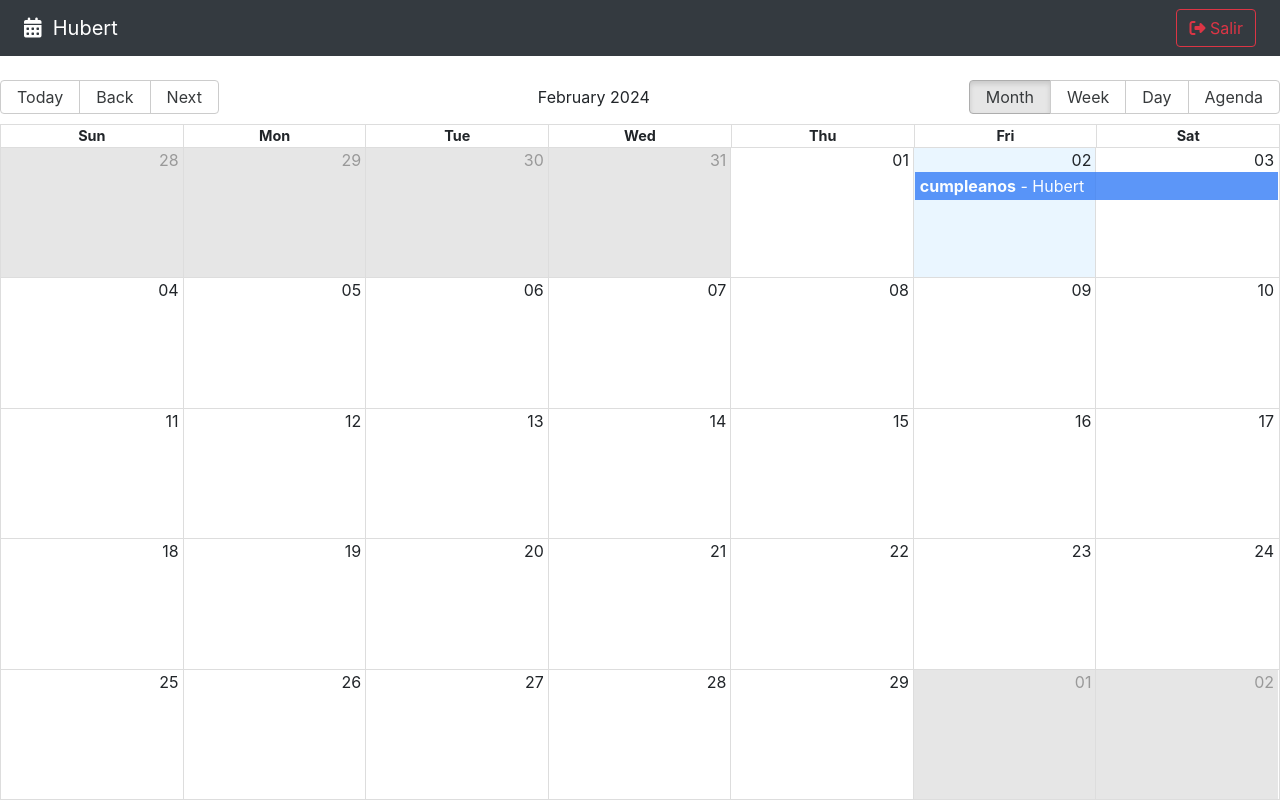
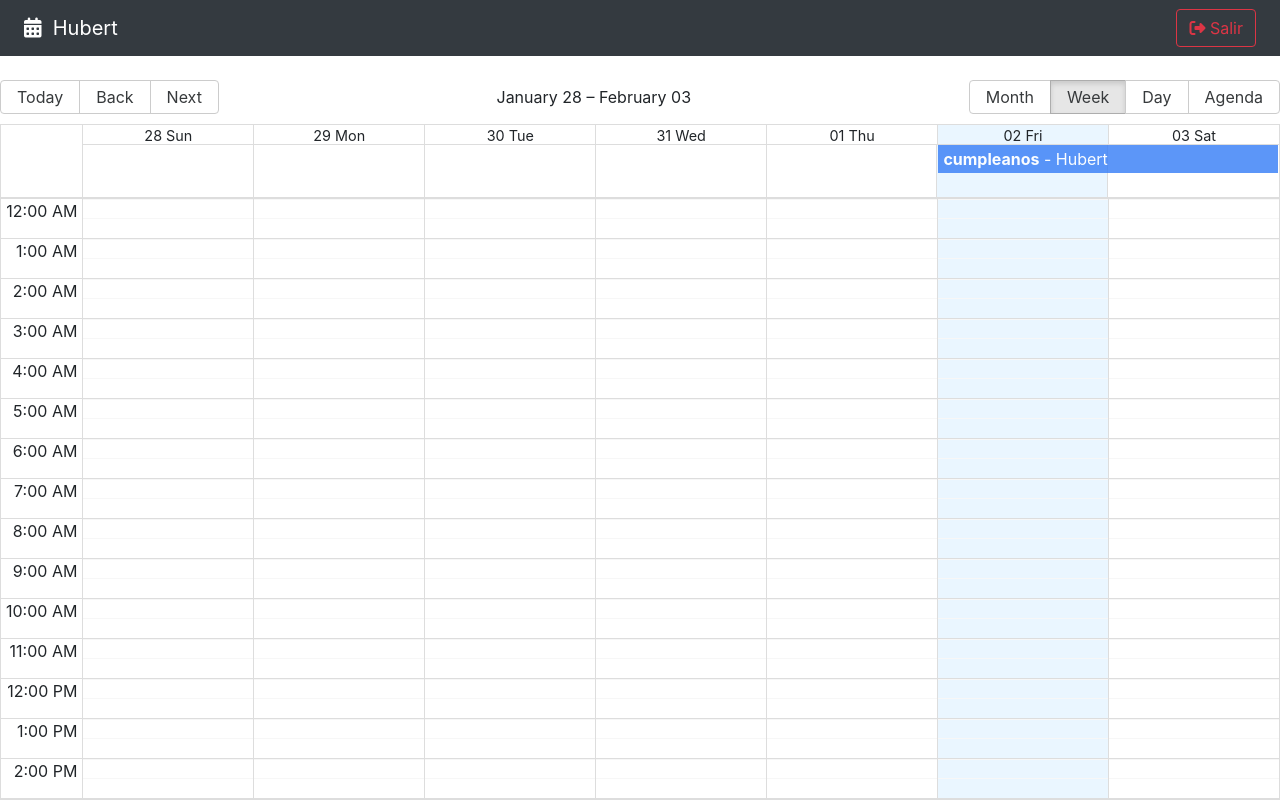
Before and after one commit to HubertRicardo/learn-react, a React (Vite) app in the folder calendar/: page /auth in a window 1280 px wide. Built offline with nearby package versions, Linux system fonts and the light colour scheme.

Commit message:
listener event calendar

```diff
--- a/calendar/src/calendar/pages/CalendarPage.jsx
+++ b/calendar/src/calendar/pages/CalendarPage.jsx
@@ -4,11 +4,12 @@
 import { addHours } from "date-fns";
 import { Navbar, CalendarEvent } from "../";
 import { localizer } from "../../helpers";
+import { useState } from "react";
 
 const events = [
   {
     title: "cumpleanos",
-    note: "Hay qye comprar el pastel",
+    note: "Hay que comprar el pastel",
     start: new Date(),
     end: addHours(new Date(), 2),
     bgColor: "#fafafa",
@@ -20,6 +21,10 @@
 ];
 
 export const CalendarPage = () => {
+  const [lastView, setLastView] = useState(
+    localStorage.getItem("lastView") || "week"
+  );
+
   const eventStyleGetter = (event, start, end, isSelected) => {
     // console.log({ event, start, end, isSelected });
 
@@ -29,11 +34,24 @@
       opacity: 0.8,
       color: "white",
     };
+
     return {
       style,
     };
   };
 
+  const onDoubleClick = (event) => {
+    console.log({ dobleClick: event });
+  };
+
+  const onSelect = (event) => {
+    console.log({ click: event });
+  };
+
+  const onViewChanged = (event) => {
+    localStorage.setItem("lastView", event);
+    setLastView(event);
+  };
   return (
     <>
       <Navbar />
@@ -41,11 +59,15 @@
       <Calendar
         localizer={localizer}
         events={events}
+        defaultView={lastView}
         startAccessor="start"
         endAccessor="end"
         style={{ height: "calc(100vh - 80px)" }}
         eventPropGetter={eventStyleGetter}
         components={{ event: CalendarEvent }}
+        onDoubleClickEvent={onDoubleClick}
+        onSelectEvent={onSelect}
+        onView={onViewChanged}
       />
     </>
   );
```
